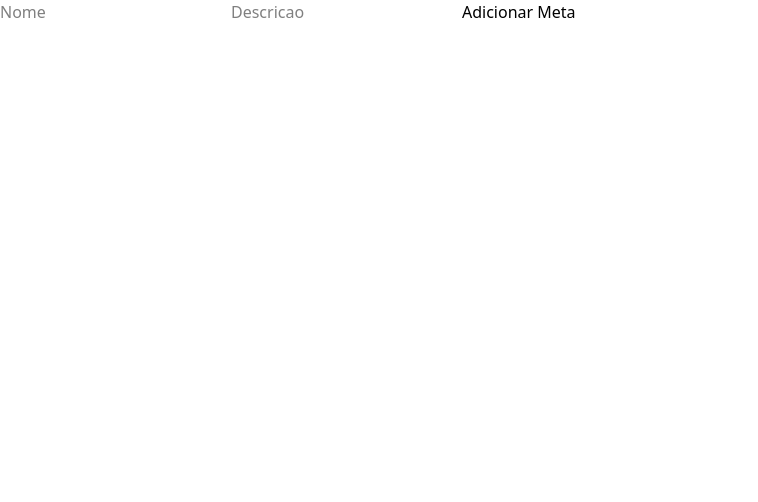
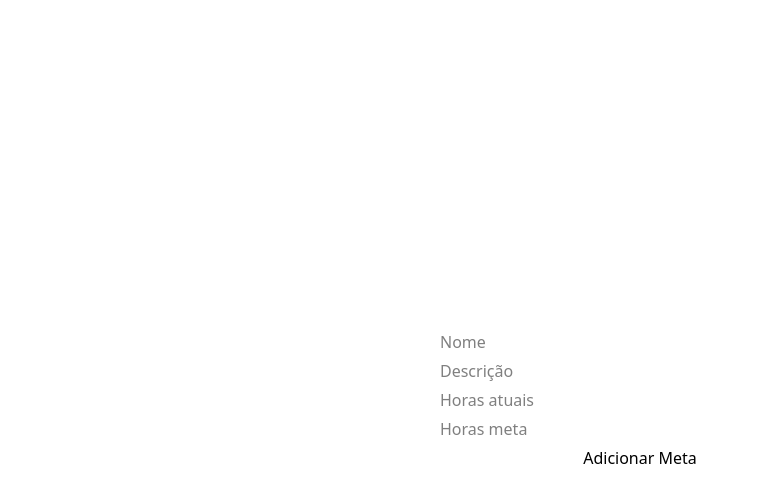
Before and after one commit to matsoaresp/tarefas-front, a Next.js app: page /metas in a window 1280 px wide. Shown: the top 502 px of the page, without its empty margins (0-758 px from the left). Built offline with nearby package versions, Linux system fonts and the light colour scheme.

Commit message:
fix: refatorando o codigo?

```diff
--- a/src/app/(pratica)/metas/components/Metas.tsx
+++ b/src/app/(pratica)/metas/components/Metas.tsx
@@ -1,77 +1,109 @@
 'use client'
+
 import { useEffect, useState } from "react";
 import { toast } from "sonner";
 
-interface Metas {
-
+interface Meta {
   id: number;
   nome: string;
   descricao: string;
-    horasAtuais?: number;
-    horasMetas?: number;
+  horasAtuais: number;
+  horasMetas: number;
 }
 
 export function Metas() {
-
-    const [metas, setMetas] = useState<Metas[]>([]);
+  const [metas, setMetas] = useState<Meta[]>([]);
   const [nome, setNome] = useState("");
   const [descricao, setDescricao] = useState("");
-
+  const [horasAtuais, setHorasAtuais] = useState("");
+  const [horasMetas, setHorasMetas] = useState("");
 
   const handleAddMeta = () => {
-
-
-        if(!nome.trim() || !descricao.trim()) {
-            toast.error("Preencha todos os campos")
-            return
+    if (!nome.trim() || !descricao.trim()) {
+      toast.error("Preencha todos os campos");
+      return;
     }
 
-        const newMeta = [
-            ...metas,
-            { id: Date.now(), nome: nome.trim(), descricao: descricao.trim() }
-        ]
+    const novaMeta: Meta = {
+      id: Date.now(),
+      nome: nome.trim(),
+      descricao: descricao.trim(),
+      horasAtuais: Number(horasAtuais) || 0,
+      horasMetas: Number(horasMetas) || 0
+    };
+
+    const novasMetas = [...metas, novaMeta];
+
+    setMetas(novasMetas);
+    localStorage.setItem("metas", JSON.stringify(novasMetas));
 
     toast.success("Meta adicionada com sucesso");
-        setMetas(newMeta)
-        localStorage.setItem("metas", JSON.stringify(newMeta))
-        setNome("")
-        setDescricao("")
 
-    }
+    setNome("");
+    setDescricao("");
+    setHorasAtuais("");
+    setHorasMetas("");
+  };
 
   useEffect(() => {
     const data = localStorage.getItem("metas");
-        if (data){
-            setMetas(JSON.parse(data))
+    if (data) {
+      setMetas(JSON.parse(data));
     }
-    }, [])
+  }, []);
 
   return (
-        <div>
-            <input type="
-            " placeholder="Nome"
+    <div className="flex justify-center items-center min-h-screen">
+        <div className="flex flex-col gap-2 w-[400px]">
+      <input
+        type="text"
+        placeholder="Nome"
         value={nome}
-                onChange={(e) => setNome(e.target.value)} />
-            <input type="text"
-                placeholder="Descricao"
+        onChange={(e) => setNome(e.target.value)}
+      />
+
+      <input
+        type="text"
+        placeholder="Descrição"
         value={descricao}
-                onChange={(e) => setDescricao(e.target.value)} />
+        onChange={(e) => setDescricao(e.target.value)}
+      />
 
-            <button
-                onClick={handleAddMeta}
-            >
+      <input
+        type="number"
+        placeholder="Horas atuais"
+        value={horasAtuais}
+        onChange={(e) => setHorasAtuais(e.target.value)}
+      />
+
+      <input
+        type="number"
+        placeholder="Horas meta"
+        value={horasMetas}
+        onChange={(e) => setHorasMetas(e.target.value)}
+      />
+
+      <button onClick={handleAddMeta}>
         Adicionar Meta
       </button>
-            <ul className="flex">
-                {metas.map((metas) =>(
+      </div>
 
-                    <li className="gap-4" key={metas.id}>
-                        Nome: {metas.nome}
-                        Descrição: {metas.descricao}
+      <ul className="flex flex-col gap-2">
+        {metas.map((meta) => {
+          const progresso = Math.min(
+            (meta.horasAtuais / meta.horasMetas) * 100 || 0,
+            100
+          );
+
+          return (
+            <li key={meta.id}>
+              <p>Nome: {meta.nome}</p>
+              <p>Descrição: {meta.descricao}</p>
+              <p>Progresso: {progresso.toFixed(0)}%</p>
             </li>
-
-                ))}
+          );
+        })}
       </ul>
     </div>
-    )
+  );
 }
```
Lines whose indentation alone changed are shown as unchanged.
